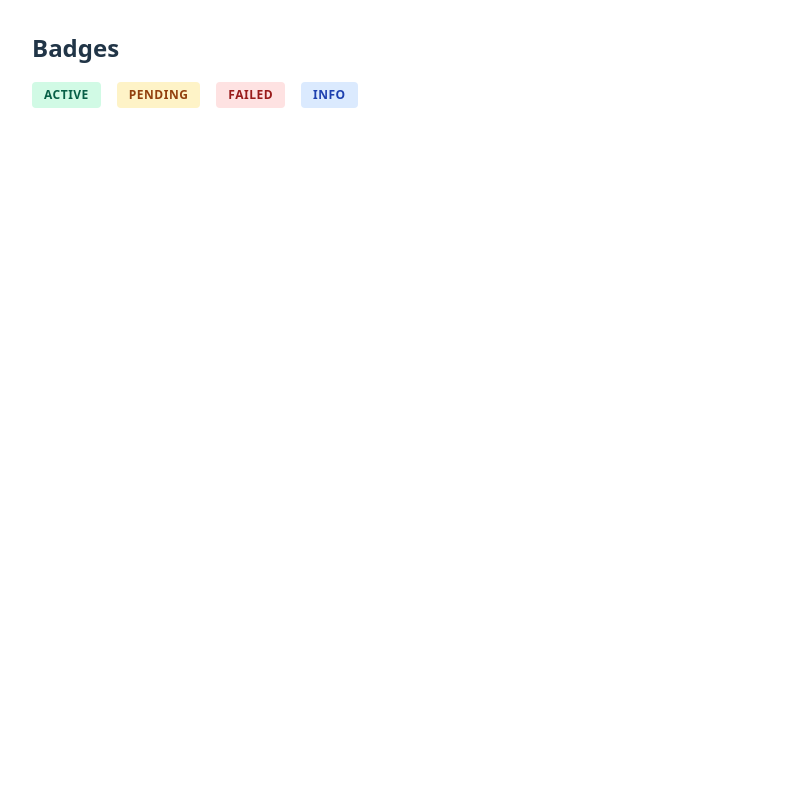
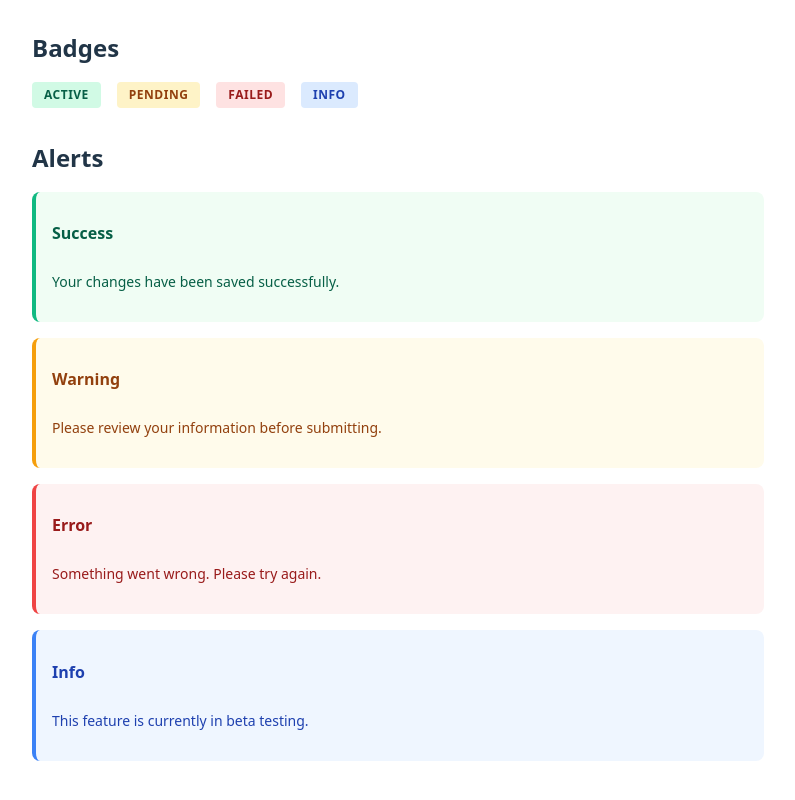
Before and after one commit to wizozero/ui-kit, a React (Vite) app: page / in a window 1280 px wide. Shown: the part 1402-2202 px from the top of the page, without its empty margins (0-795 px from the left). Before the commit the page ends 1574 px from the top, so only its background shows below. Built offline with nearby package versions, Linux system fonts and the light colour scheme.

Commit message:
feat: add alert showcase and fix border css

```diff
--- a/src/App.tsx
+++ b/src/App.tsx
@@ -1,3 +1,4 @@
+import Alert from './components/Alert/Alert'
 import Badge from './components/Badge/Badge'
 import Button from './components/Button/Button'
 import Card from './components/Card/Card'
@@ -97,6 +98,32 @@ function App() {
 					<Badge variant='info'>Info</Badge>
 				</div>
 			</section>
+
+			<section className={utils.mb8}>
+				<h2 className={utils.mb4}>Alerts</h2>
+				<div style={{ display: 'flex', flexDirection: 'column', gap: '1rem' }}>
+					<Alert
+						variant='success'
+						title='Success'
+						description='Your changes have been saved successfully.'
+					/>
+					<Alert
+						variant='warning'
+						title='Warning'
+						description='Please review your information before submitting.'
+					/>
+					<Alert
+						variant='error'
+						title='Error'
+						description='Something went wrong. Please try again.'
+					/>
+					<Alert
+						variant='info'
+						title='Info'
+						description='This feature is currently in beta testing.'
+					/>
+				</div>
+			</section>
 		</div>
 	)
 }
--- a/src/components/Alert/Alert.module.css
+++ b/src/components/Alert/Alert.module.css
@@ -14,18 +14,29 @@
 
 .warning {
 	background: #fffbeb;
-	border-left: #f59e0b;
+	border-left: 4px solid #f59e0b;
 	color: #92400e;
 }
 
 .error {
 	background: #fef2f2;
-	border-left: #ef4444;
+	border-left: 4px solid #ef4444;
 	color: #991b1b;
 }
 
 .info {
 	background: #eff6ff;
-	border-left: #3b82f6;
+	border-left: 4px solid #3b82f6;
 	color: #1e40af;
 }
+
+.alertTitle {
+	font-size: 1rem;
+	font-weight: 600;
+	margin-bottom: 4px;
+}
+
+.alertDescription {
+	font-size: 0.875rem;
+	line-height: 1.5;
+}
```
